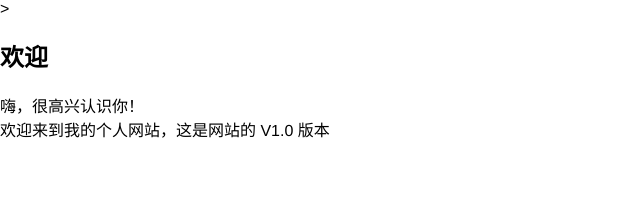
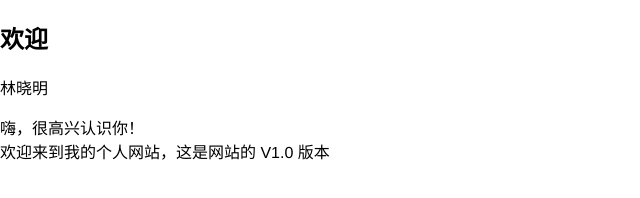
Before and after one commit to lxmlll666/lxmlll666.github.io, a plain HTML site: page index.html in a window 1280 px wide. Shown: the whole page, without its empty margins (0-640 px from the left). Drawn offline with Linux system fonts and the light colour scheme.

Commit message:
Update index.html

```diff
--- a/index.html
+++ b/index.html
@@ -28,8 +28,8 @@
       }
     </style>
   </head>
-    >
-      <h2>欢迎</h2>
+  <h2>欢迎</h2>
+林晓明
       <p>嗨，很高兴认识你！<br />欢迎来到我的个人网站，这是网站的 V1.0 版本</p
   </body>
 </html>
```
